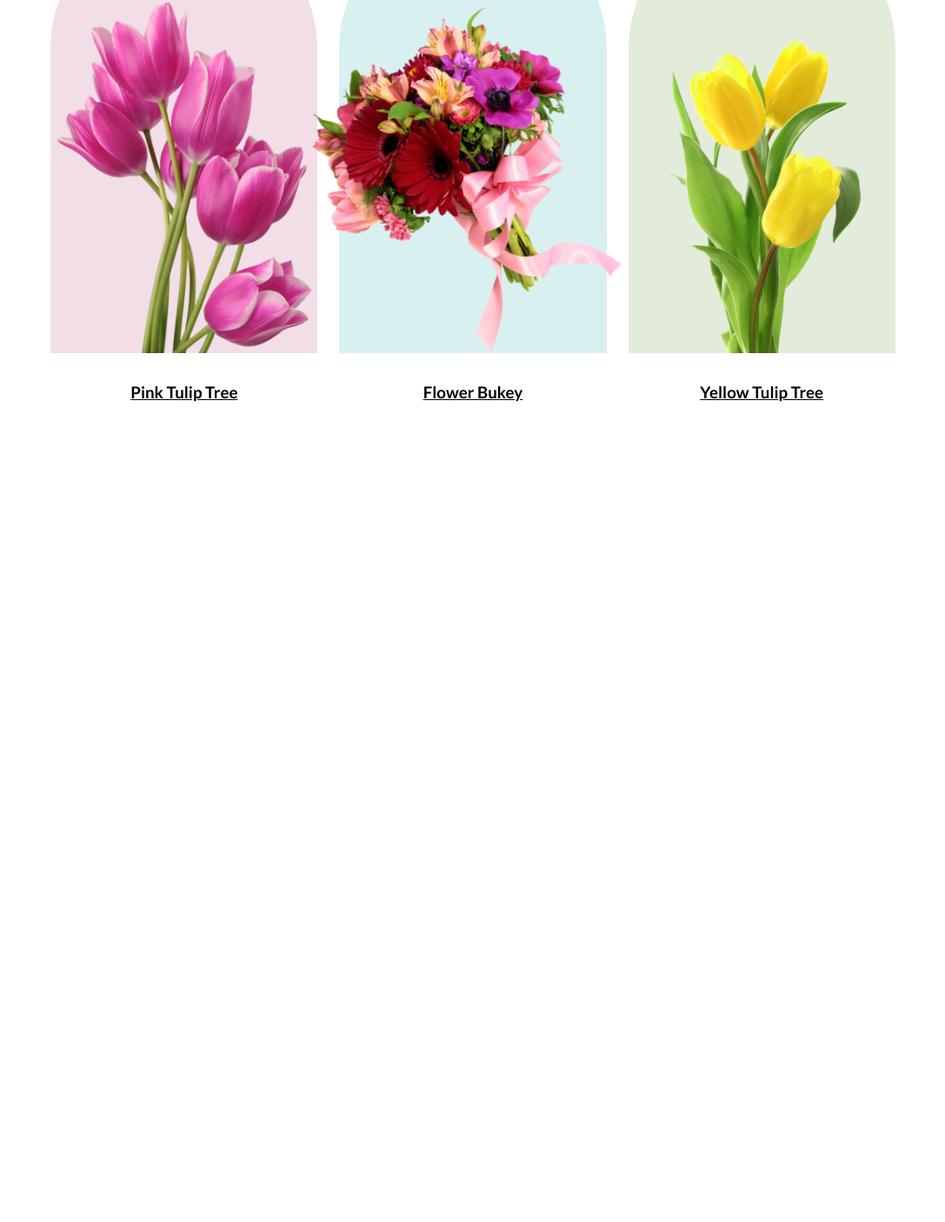
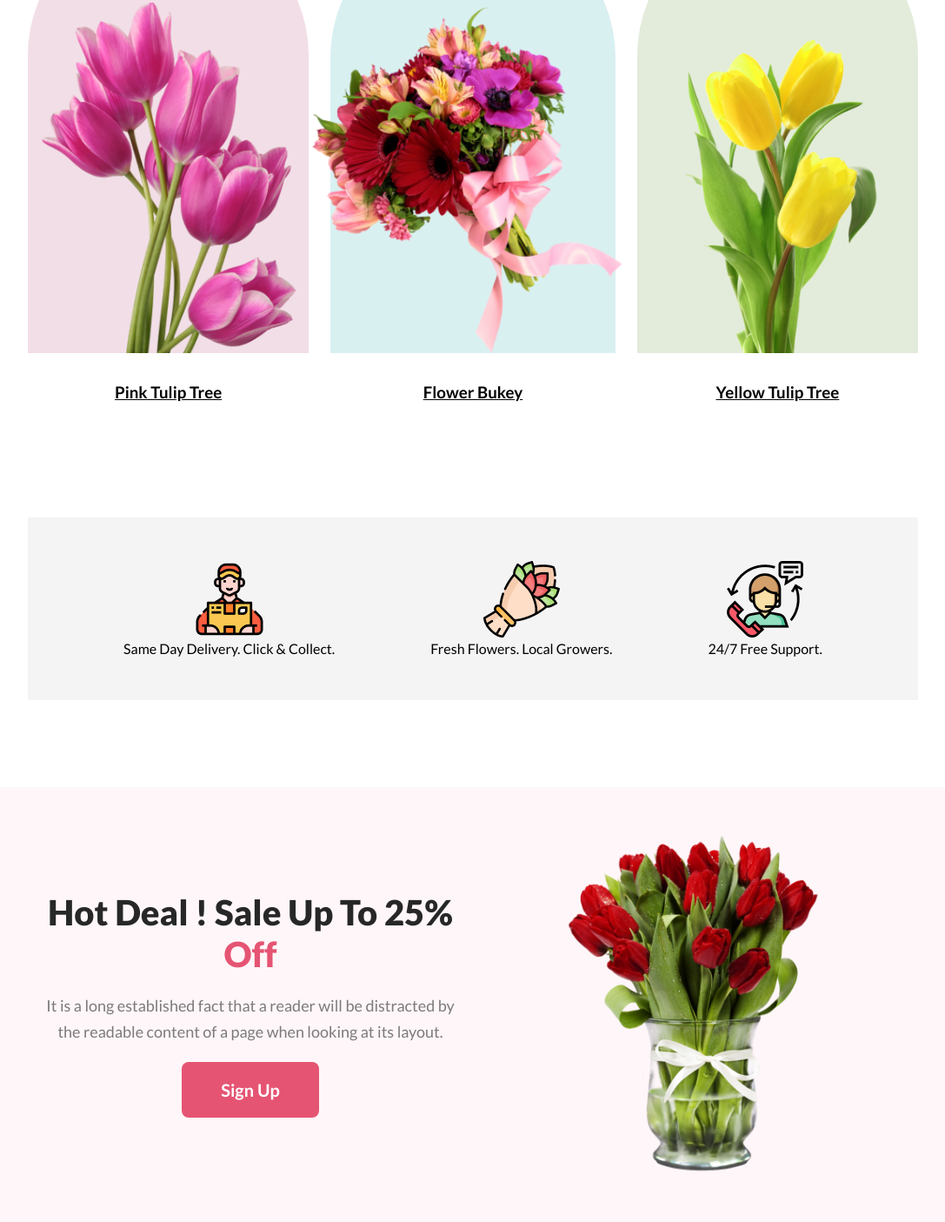
Before and after one commit to fardin36/flower-shop-assignment-WEB8-0823-, a plain HTML site: page index.html in a window 1280 px wide. Shown: the part 1105-2510 px from the top of the page at 87% size, without its empty margins (96-1183 px from the left). Before the commit the page ends 1600 px from the top, so only its background shows below. Drawn offline with Linux system fonts and the light colour scheme.

Commit message:
Added Sales Section

```diff
--- a/index.html
+++ b/index.html
@@ -47,6 +47,34 @@
             </div>
         </div>
     </div>
+
+    <!-- This is 24/7 service section  -->
+    <div class="services">
+        <div class="service">
+            <img src="./assets/Group57.png" alt="" class="icon">
+            <p class="service-name">Same Day Delivery. Click & Collect.</p>
+        </div>
+        <div class="service">
+            <img src="./assets/Group58.png" alt="" class="icon">
+            <p class="service-name">Fresh Flowers. Local Growers.</p>
+        </div>
+        <div class="service">
+            <img src="./assets/Group59.png" alt="" class="icon">
+            <p class="service-name">24/7 Free Support.</p>
+        </div>
+    </div>
+
+    <!-- This is Sales section  -->
+    <div class="sales-container">
+        <div class="sales-content">
+            <h3 class="title">Hot Deal ! Sale Up To 25% <span>Off</span></h3>
+            <p class="detail">It is a long established fact that a reader will be distracted by the readable content of a page when looking at its layout.</p>
+            <button class="btn btn-singup">Sign Up</button>
+        </div>
+        <div class="sales-pic">
+            <img src="./assets/pngwing8.png" alt="">
+        </div>
+    </div>
 </body>
 
 </html>
--- a/style.css
+++ b/style.css
@@ -17,6 +17,9 @@
     font-weight: 700;
 }
 
+span {
+    color: #E55473;
+}
 /* This is Banner Section  */
 
 .banner-container {
@@ -86,14 +89,14 @@
 .feat-flowers {
     height: 70%;
     display: flex;
-    justify-content: center;
+    justify-content: space-between;
     align-items: end;
     gap: 25px;
 }
 
 .feat-flowers .flower {
     height: 100%;
-    width: 30%;
+    width: 32%;
     display: flex;
     flex-direction: column;
     justify-content: space-between;
@@ -123,6 +126,64 @@
     background-color: #477D1126;
 }
 
-.feat-flowers a{
+.feat-flowers a {
     color: black;
 }
+
+/* This is 24/7 service section  */
+
+.services {
+    margin: 100px 10%;
+    padding: 50px 0;
+    display: flex;
+    justify-content: space-evenly;
+    align-items: center;
+    text-align: center;
+    background-color: #2727270D;
+}
+
+/* This is Sales section  */
+
+.sales-container {
+    height: 50vh;
+    display: flex;
+    justify-content: center;
+    align-items: center;
+    padding: 50px 10%;
+    background-color: #E554730D;
+}
+
+.sales-content {
+    width: 50%;
+    display: flex;
+    flex-direction: column;
+    justify-content: center;
+    align-items: center;
+    text-align: center;
+}
+
+.sales-content .title {
+    color: #272727;
+    font-size: 40px;
+    font-weight: 800;
+}
+
+.sales-content .detail {
+    margin: 20px;
+    color: #27272799;
+    font-size: 18px;
+    font-weight: 400;
+    line-height: 30px;
+}
+
+.sales-pic {
+    height: 100%;
+    width: 50%;
+    display: flex;
+    justify-content: center;
+    align-items: center;
+}
+
+.sales-pic img {
+    height: 100%;
+}
```
